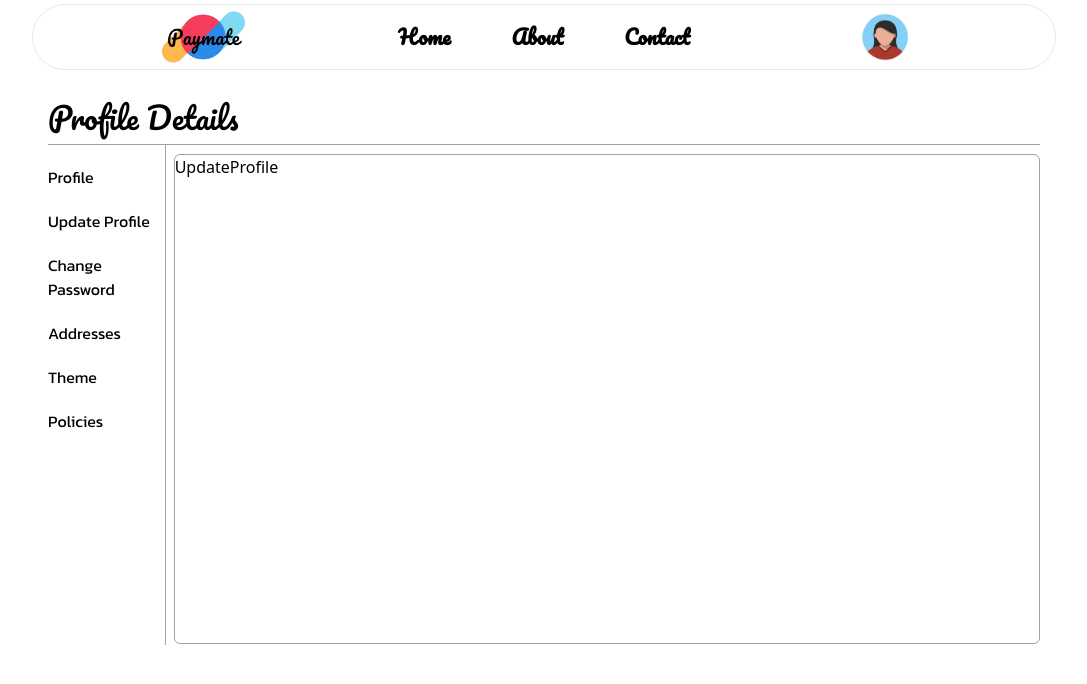
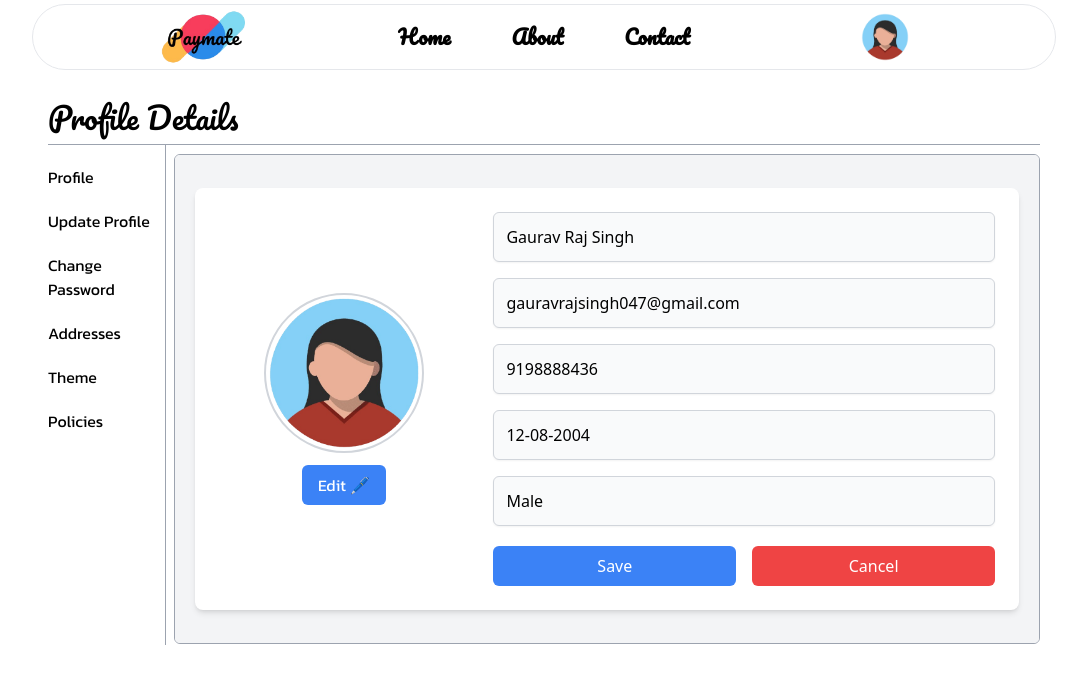
Before and after one commit to GRASiN1/PaymateFrontend, a React (Create React App) app: page /profile/updateProfile in a window 1280 px wide. Shown: the top 684 px of the page, without its empty margins (96-1183 px from the left). Built offline with nearby package versions, Linux system fonts and the light colour scheme.

Commit message:
Update Profile page completed

```diff
--- a/src/components/profile/updateProfile/UpdateProfile.jsx
+++ b/src/components/profile/updateProfile/UpdateProfile.jsx
@@ -1,5 +1,129 @@
-import React from "react";
+import React, { useState } from "react";
 
 export default function UpdateProfile() {
-  return <div>UpdateProfile</div>;
+  const [User, setUserDetails] = useState({
+    img: "/images/avatar.png",
+    name: "Gaurav Raj Singh",
+    number: "9198888436",
+    email: "gauravrajsingh047@gmail.com",
+    gender: "Male",
+    dob: "12-08-2004",
+  });
+
+  const [tempUser, setTempUser] = useState({ ...User });
+
+  const handleImageChange = (event) => {
+    const file = event.target.files[0];
+    if (file) {
+      setTempUser({ ...tempUser, img: URL.createObjectURL(file) });
+    }
+  };
+
+  const handleSave = () => {
+    setUserDetails(tempUser);
+  };
+
+  const handleCancel = () => {
+    setTempUser({ ...User });
+  };
+
+  return (
+    <div className="w-full lg:h-full h-max bg-gray-100 flex justify-center items-center p-5">
+      <div className="flex flex-col lg:flex-row justify-center items-center w-full max-w-4xl bg-white rounded-lg shadow-md p-6 gap-6">
+        {/* Image Section */}
+        <div className="flex flex-col items-center w-full lg:w-1/3">
+          <img
+            src={tempUser.img}
+            alt="userProfile"
+            className="rounded-full w-40 h-40 object-cover border-2 border-gray-300"
+          />
+          <input
+            type="file"
+            accept="image/*"
+            onChange={handleImageChange}
+            className="hidden"
+            id="fileInput"
+          />
+          <button
+            onClick={() => document.getElementById("fileInput").click()}
+            className="mt-3 bg-blue-500 text-white px-4 py-2 rounded-md"
+          >
+            <span className="font-kanit">Edit</span> 🖊️
+          </button>
+        </div>
+
+        {/* Form Section */}
+        <div className="flex flex-col w-full lg:w-2/3">
+          <form className="flex flex-col gap-4">
+            <input
+              className="bg-gray-50 shadow-sm p-3 rounded-md w-full border border-gray-300 focus:outline-none focus:ring-2 focus:ring-blue-400"
+              type="text"
+              name="name"
+              placeholder="Name"
+              value={tempUser.name}
+              onChange={(e) =>
+                setTempUser({ ...tempUser, [e.target.name]: e.target.value })
+              }
+            />
+            <input
+              className="bg-gray-50 shadow-sm p-3 rounded-md w-full border border-gray-300 focus:outline-none focus:ring-2 focus:ring-blue-400"
+              type="email"
+              name="email"
+              placeholder="Email"
+              value={tempUser.email}
+              onChange={(e) =>
+                setTempUser({ ...tempUser, [e.target.name]: e.target.value })
+              }
+            />
+            <input
+              className="bg-gray-50 shadow-sm p-3 rounded-md w-full border border-gray-300 focus:outline-none focus:ring-2 focus:ring-blue-400"
+              type="text"
+              name="number"
+              placeholder="Phone Number"
+              value={tempUser.number}
+              onChange={(e) =>
+                setTempUser({ ...tempUser, [e.target.name]: e.target.value })
+              }
+            />
+            <input
+              className="bg-gray-50 shadow-sm p-3 rounded-md w-full border border-gray-300 focus:outline-none focus:ring-2 focus:ring-blue-400"
+              type="text"
+              name="dob"
+              placeholder="Date of Birth"
+              value={tempUser.dob}
+              onChange={(e) =>
+                setTempUser({ ...tempUser, [e.target.name]: e.target.value })
+              }
+            />
+            <input
+              className="bg-gray-50 shadow-sm p-3 rounded-md w-full border border-gray-300 focus:outline-none focus:ring-2 focus:ring-blue-400"
+              type="text"
+              name="gender"
+              placeholder="Gender"
+              value={tempUser.gender}
+              onChange={(e) =>
+                setTempUser({ ...tempUser, [e.target.name]: e.target.value })
+              }
+            />
+          </form>
+
+          {/* Buttons */}
+          <div className="flex flex-row justify-between mt-5">
+            <button
+              className="bg-blue-500 text-white px-5 py-2 rounded-md w-1/2 mr-2 hover:bg-blue-600 transition"
+              onClick={handleSave}
+            >
+              Save
+            </button>
+            <button
+              className="bg-red-500 text-white px-5 py-2 rounded-md w-1/2 ml-2 hover:bg-red-600 transition"
+              onClick={handleCancel}
+            >
+              Cancel
+            </button>
+          </div>
+        </div>
+      </div>
+    </div>
+  );
 }
```
